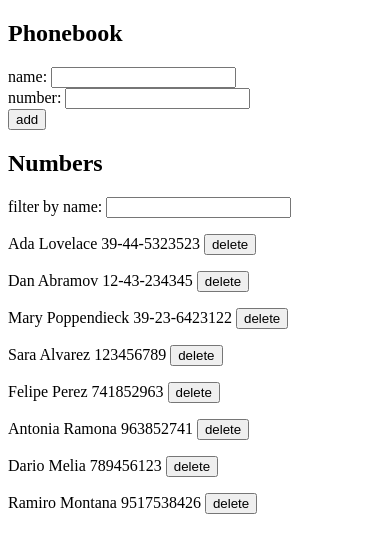
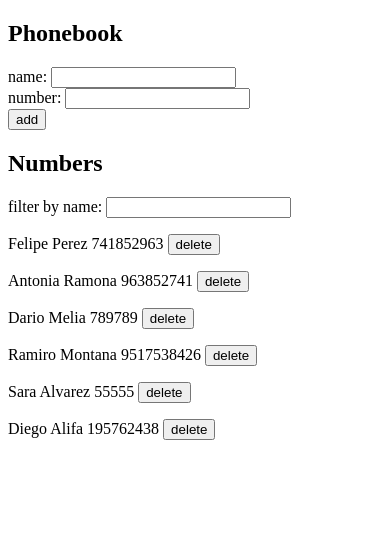
Before and after one commit to DarioMelia/FullStackOpen-Exercises, a React (Create React App) app in the folder part2/phone-book/: page / in a window 390 px wide. Shown: the top 552 px of the page. Built offline with nearby package versions, Linux system fonts and the light colour scheme; data requests are answered from the project's data file.

Commit message:
Phone book step10 solved

```diff
--- a/part2/phone-book/db.json
+++ b/part2/phone-book/db.json
@@ -1,25 +1,5 @@
 {
   "persons": [
-    {
-      "name": "Ada Lovelace",
-      "number": "39-44-5323523",
-      "id": 2
-    },
-    {
-      "name": "Dan Abramov",
-      "number": "12-43-234345",
-      "id": 3
-    },
-    {
-      "name": "Mary Poppendieck",
-      "number": "39-23-6423122",
-      "id": 4
-    },
-    {
-      "name": "Sara Alvarez",
-      "number": "123456789",
-      "id": 6
-    },
     {
       "name": "Felipe Perez",
       "number": "741852963",
@@ -32,13 +12,23 @@
     },
     {
       "name": "Dario Melia",
-      "number": "789456123",
+      "number": "789789",
       "id": 9
     },
     {
       "name": "Ramiro Montana",
       "number": "9517538426",
       "id": 10
+    },
+    {
+      "name": "Sara Alvarez",
+      "number": "55555",
+      "id": 12
+    },
+    {
+      "name": "Diego Alifa",
+      "number": "195762438",
+      "id": 13
     }
   ]
 }
--- a/part2/phone-book/src/App.js
+++ b/part2/phone-book/src/App.js
@@ -1,4 +1,4 @@
-import React, { useState, useEffect, useLayoutEffect } from "react";
+import React, { useState, useEffect} from "react";
 import axios from "axios";
 
 // %%% API %%%
@@ -14,9 +14,11 @@ const App = () => {
   const [newNum, setNewNum] = useState("");
   const [filter, setFilter] = useState("");
 
-  useEffect(getPeople,[])
-  console.log(persons);
-  let numsToShow = persons.filter((num) =>num.name.toLowerCase().includes(filter.toLowerCase()));
+  useEffect(getPeople, []);
+
+  let numsToShow = persons.filter((num) =>
+    num.name.toLowerCase().includes(filter.toLowerCase())
+  );
 
   // %% EVENT HANDLERS %%
   const onChange = (e) =>
@@ -26,37 +28,59 @@ const App = () => {
   const onFilterChange = (e) => setFilter(e.target.value);
   const onSubmit = (e) => {
     e.preventDefault();
-    nameExists()
-      ? alert(`${newName} is already added to the phone book`)
-      : createNewPerson();
+    nameExists() ? changeNumber() : createNewPerson();
   };
-  const delEntryOf = id =>{
-    const objToDel = persons.find(p => p.id === id);
-    if(window.confirm(`Delete ${objToDel.name}?`)){
-      perServ.deleteEntry(id).then(res =>
-                setPersons(persons.filter(p => p.id !== id)))
-             .catch(err => console.log(err))
+  const delEntryOf = (id) => {
+    const objToDel = persons.find((p) => p.id === id);
+    if (window.confirm(`Delete ${objToDel.name}?`)) {
+      perServ
+        .deleteEntry(id)
+        .then((res) => setPersons(persons.filter((p) => p.id !== id)))
+        .catch((err) => console.log(err));
     }
+  };
+
+  // %% HELPER FUNCS %%
+  function getPeople() {
+    perServ
+      .getAll()
+      .then((initialPersons) => setPersons(initialPersons))
+      .catch((err) => console.log(err));
+  }
+  function createNewPerson() {
+    const newObj = { name: newName, number: newNum };
+    perServ
+      .create(newObj)
+      .then((returnedObj) => {
+        setPersons(persons.concat(returnedObj));
+        resetInputs();
+      })
+      .catch((err) => console.log(err));
+  }
+  function changeNumber() {
+    const currentPerson = persons.find((p) => p.name.toLowerCase() === newName.toLowerCase());
+    const changeYes = window.confirm(`${currentPerson.name} is already added to the phone book, replace the old number with a newOne?`);
+    const updated = { ...currentPerson, number: newNum };
+    if (changeYes) {
+      perServ
+        .update(updated, currentPerson.id)
+        .then((returnObj) =>
+          setPersons(
+            persons.map((p) => (p.id === returnObj.id ? returnObj : p))
+          )
+        );
+    }
+    resetInputs();
   }
 
-  // %% HELPER FUNCS %%
-  function getPeople(){
-    perServ.getAll().then(initialPersons => setPersons(initialPersons))
-           .catch(err => console.log(err));
+  function resetInputs() {
+    setNewName("");
+    setNewNum("");
   }
-  function createNewPerson(){
-    const newObj ={ name: newName, number: newNum };
-    perServ.create(newObj)
-           .then(returnedObj => {
-             setPersons(persons.concat(returnedObj));
-             setNewName("");
-             setNewNum("");
-            })
-            .catch(err => console.log(err))
-  }
-  const nameExists = () => persons.find((el) => el.name === newName);
 
+  const nameExists = () => persons.find((el) => el.name.toLowerCase() === newName.toLowerCase());
 
+  // %% RETURN JSX %%
   return (
     <div>
       <h2>Phonebook</h2>
--- a/part2/phone-book/src/services/persons.js
+++ b/part2/phone-book/src/services/persons.js
@@ -11,9 +11,14 @@ const create = (newPerObj) =>{
                 .then(res => res.data)
 }
 
+const update = (newPerObj, id) =>{
+  return axios.put(`${baseUrl}/${id}`, newPerObj)
+              .then(res => res.data)
+}
+
 const deleteEntry = id =>{
     return axios.delete(`${baseUrl}/${id}`)
                 .then(res=> res.data)
 }
 
-export default {getAll, create, deleteEntry};
+export default {getAll, create, deleteEntry, update};
```
